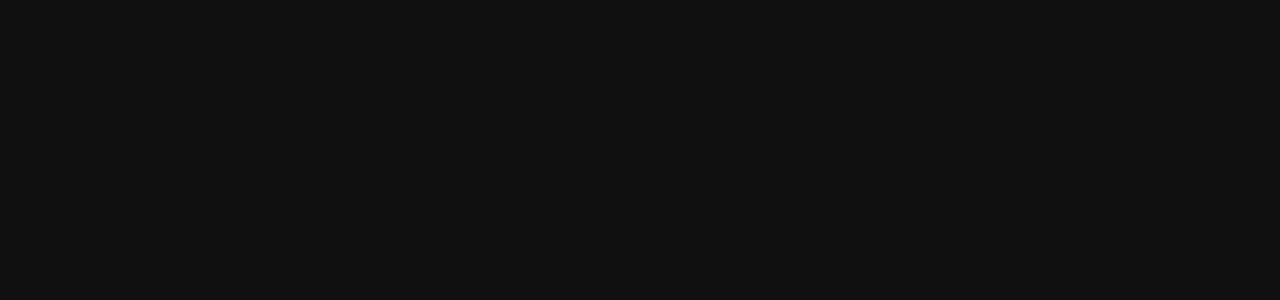
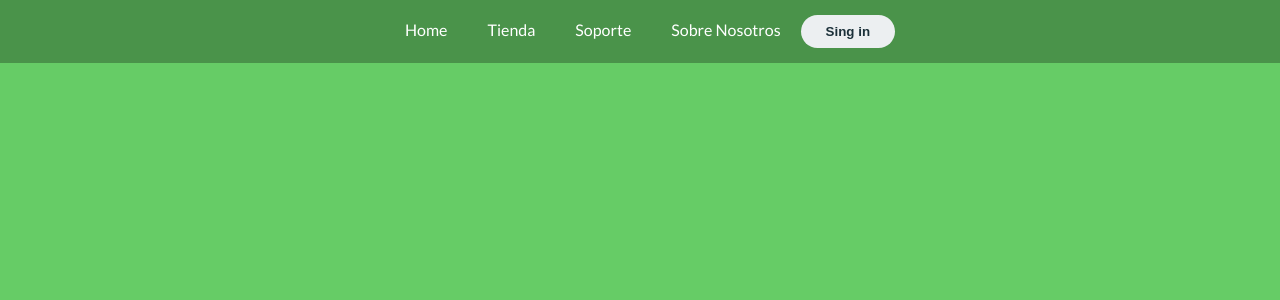
Before and after one commit to dangon200/PF-GRUPO16, a React (Create React App) app in the folder client/: page / in a window 1280 px wide. Shown: the top 300 px of the page. Built offline with nearby package versions, Linux system fonts and the light colour scheme; a web font is replaced by a local one.

Commit message:
diseño del nav

```diff
--- a/client/src/App.css
+++ b/client/src/App.css
@@ -7,7 +7,7 @@
 
 body {
     /* background: var(--color-primary); */
-    background-color: #111;
+    background-color: #66cc66;
     font-family: var(--font-family);
 }
 
--- a/client/src/App.js
+++ b/client/src/App.js
@@ -1,14 +1,18 @@
-import { Switch, Route } from 'react-router-dom'
+import { Switch, Route} from 'react-router-dom'
 import './App.css'
 import { Landing, Home} from './pages/'
+import NavBar from 'components/NavBar'
 
 function App() {
     return (
         <div className="App">
+
+                <NavBar/>
             <Switch>
                 <Route exact path="/" component={Landing} />
                 <Route exact path="/home" component={Home} />
             </Switch>
+
         </div>
     )
 }
--- /dev/null
+++ b/client/src/components/NavBar.css
@@ -0,0 +1,36 @@
+.nav-bar {
+    background-color: rgba(0,0,0,0.28);
+    text-align: center;
+    padding: 15px 0;
+
+}
+
+.link {
+    font-size: 700;
+    color: #fff;
+    display: inline-block;
+    padding: 0 20px;
+
+}
+
+.link:hover {
+    transform: scale(1.1);
+}
+
+.nav-bar button {
+    font-weight: 700;
+    color: #1b3039;
+    padding: 9px 25px;
+    background-color: #eceff1;
+    border: none;
+    border-radius: 50px;
+    cursor: pointer;
+    transition: all 0.3s ease 0s;
+
+}
+
+.nav-bar button:hover {
+    background-color: #e2f1f8;
+    color: #ffbc0e;
+    transform: scale(1.1);
+}
--- /dev/null
+++ b/client/src/components/NavBar.jsx
@@ -0,0 +1,19 @@
+import React from "react";
+import {Link} from "react-router-dom"
+import "./NavBar.css"
+
+export default function NavBar() {
+
+    return (
+
+        <div >
+            <div className="nav-bar">
+                <Link className="link" to="/home">Home</Link>
+                <Link className="link" to="/tienda">Tienda</Link>
+                <Link className="link" to="/Soporte">Soporte</Link>
+                <Link className="link" to="/Nosotros">Sobre Nosotros</Link>
+                <button>Sing in</button>
+            </div>
+        </div>
+        )
+}
```
Also changed, not shown: client/src/components/SearchBar.jsx (added), 1 other file (tests, documents, lock files or other folders).
